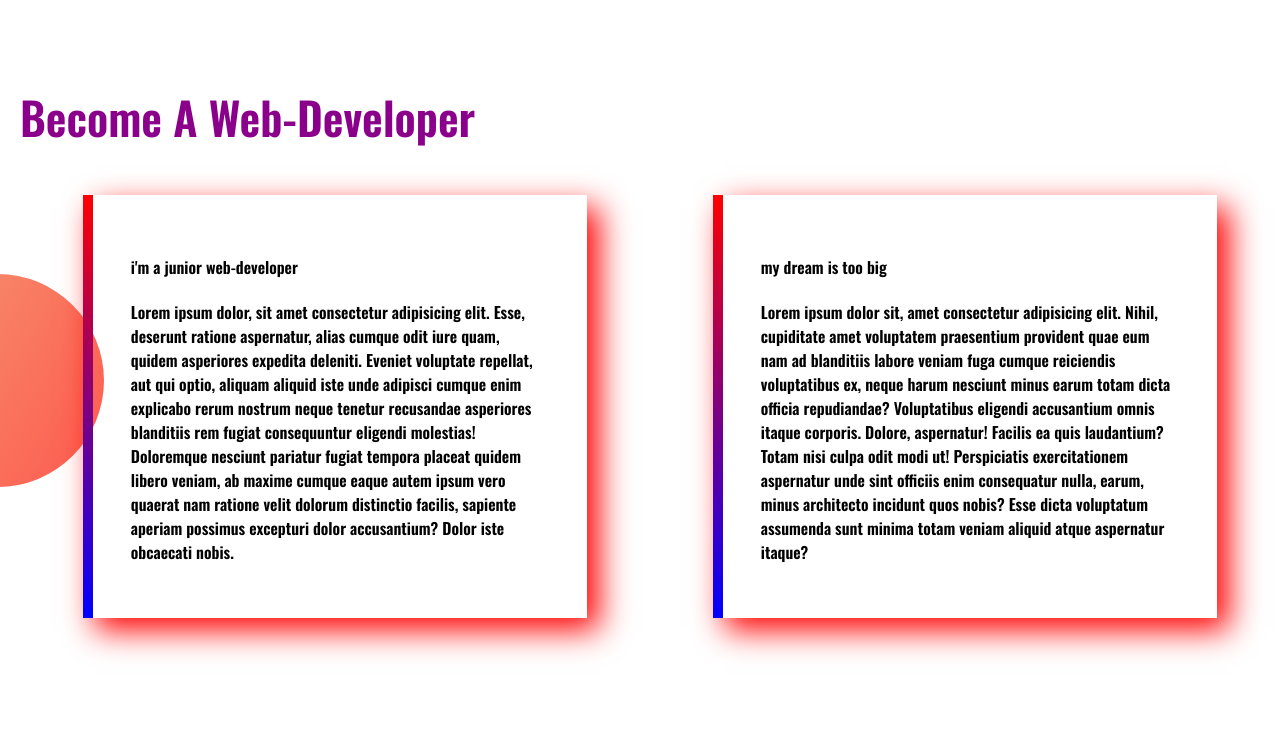
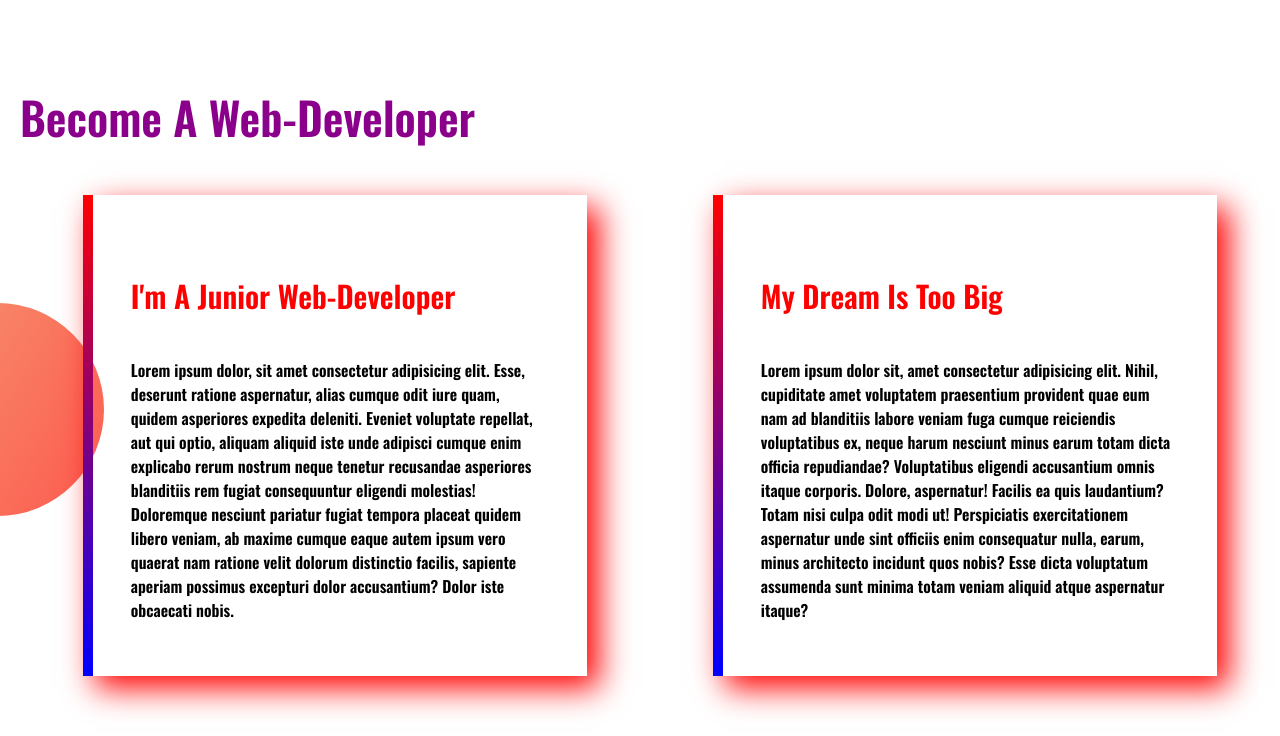
Before and after one commit to mdanas12/web-developer, a plain HTML site: page index.html in a window 1280 px wide. Shown: the part 1062-1798 px from the top of the page. Before the commit the page ends 1740 px from the top, so only its background shows below. Drawn offline with nearby package versions, Linux system fonts and the light colour scheme.

Commit message:
OAHDFSJH

```diff
--- a/index.html
+++ b/index.html
@@ -57,7 +57,7 @@
         <h3 class="radio">become a web-developer</h3>
         <div class="hello-world">
             <div id="momo" class="ko-ko">
-                <h4>i'm a junior web-developer</h4>
+                <h4 class="aa">i'm a junior web-developer</h4>
                 <p>
                     Lorem ipsum dolor, sit amet consectetur adipisicing elit. Esse, deserunt ratione aspernatur, alias
                     cumque odit iure quam, quidem asperiores expedita deleniti. Eveniet voluptate repellat, aut qui
@@ -69,7 +69,7 @@
                 </p>
             </div>
             <div id="momo" class="ko-ko">
-                <h4> my dream is too big</h4>
+                <h4 class="aa"> my dream is too big</h4>
                 <p>
                     Lorem ipsum dolor sit, amet consectetur adipisicing elit. Nihil, cupiditate amet voluptatem
                     praesentium provident quae eum nam ad blanditiis labore veniam fuga cumque reiciendis voluptatibus
--- a/style.css
+++ b/style.css
@@ -74,3 +74,8 @@ div img{
      color: darkmagenta;
      margin-left: 20px;
  }
+ .aa{
+     font-size: 30px;
+     color: red;
+     text-transform: capitalize;
+ }
```
